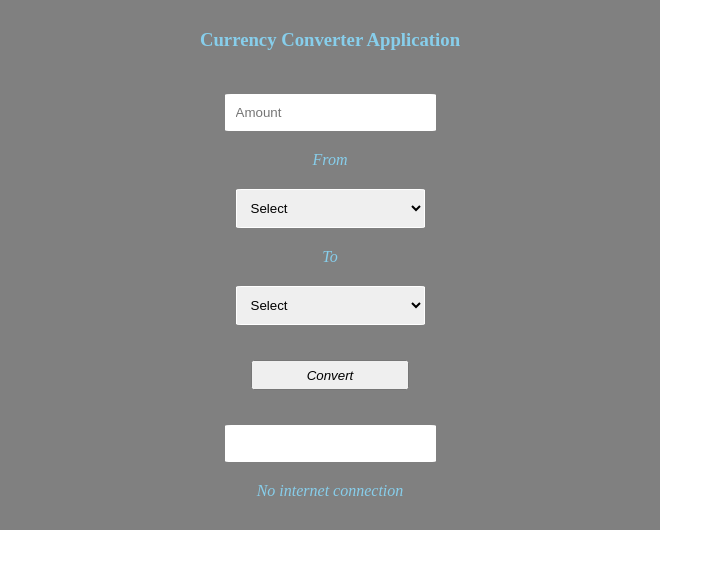
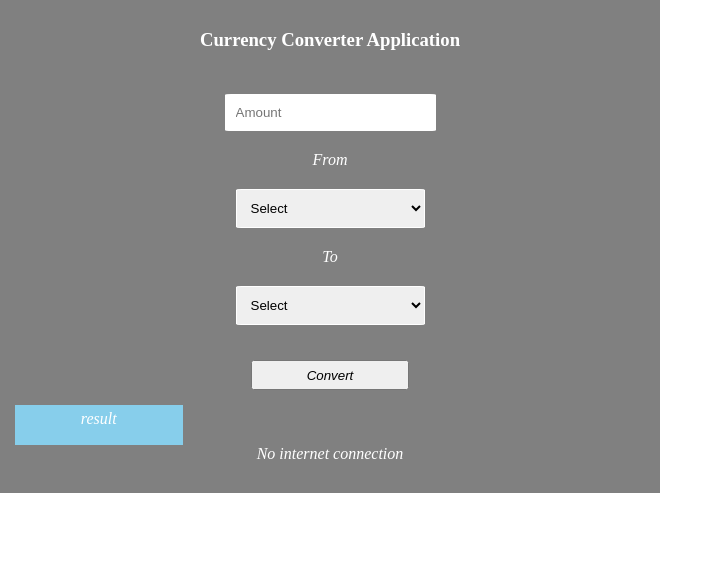
Before and after one commit to Hyacinthafam/hyacinthafam.github.io, a plain HTML site: page index.html in a window 1280 px wide. Shown: the whole page, without its empty margins (0-723 px from the left). Drawn offline with Linux system fonts and the light colour scheme; no server answers.

Commit message:
Add files via upload

```diff
--- a/index.html
+++ b/index.html
@@ -28,7 +28,11 @@
         </select> <br>
 
         <button class="form1" type="button" id="convert" style="width: 25%; height: 30px;" >Convert</button><br>
-        <input type="text" id="result" >
+
+
+
+
+        <div class="msg-dispaly" id="result" style="width: 25%; height: 30px; background-color:skyblue; padding:5px; text-align: center;  "></div>
 
         <div class="msg-dispaly" id="alert"></div>
         </form>
--- a/layout.css
+++ b/layout.css
@@ -6,7 +6,7 @@ body{
     width:50%;
     height: auto;
     padding:10px;
-    color: skyblue;
+    color: white;
     text-align: center;
 
     }
--- a/main.js
+++ b/main.js
@@ -158,7 +158,7 @@ class CurrencyConverter {
             document.getElementById('result').innerHTML = `${outputResult.toCurrency} ${outputResult.result.toFixed(2)}`;
         }
         else if(wht = 'offlineFailure') {
-            document.getElementById('result').innerHTML = '0.00';
+            document.getElementById('result').innerHTML = 'result';
         }
 
         if(msg !== ''){
```
